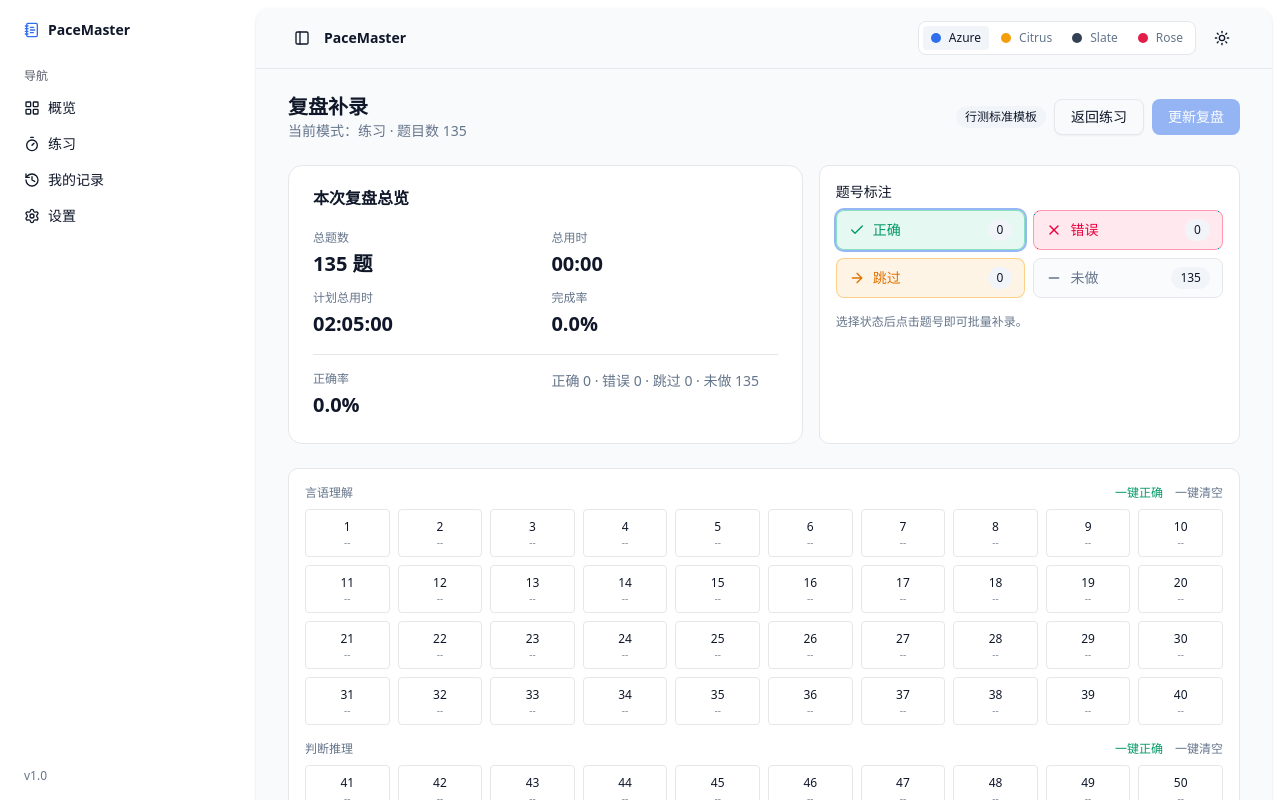
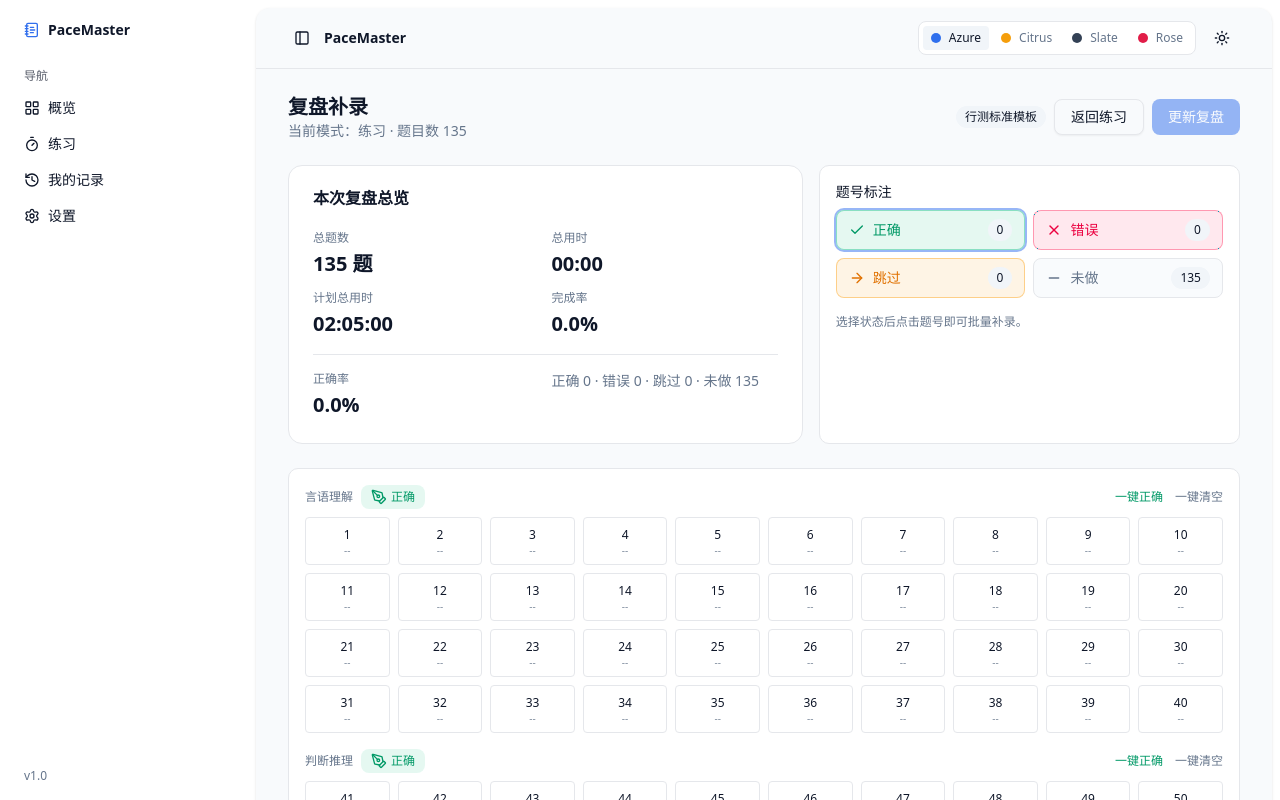
Before and after one commit to NH-99-FE/PaceMaster, a React (Vite) app: page /review/1 in a window 1280 px wide. Shown: the top 800 px of the page. Built offline with nearby package versions, Linux system fonts and the light colour scheme.

Commit message:
feat: 添加快速切换标记的功能

```diff
--- a/package.json
+++ b/package.json
@@ -17,6 +17,7 @@
     "@hookform/resolvers": "^5.2.2",
     "@radix-ui/react-alert-dialog": "^1.1.15",
     "@radix-ui/react-dialog": "^1.1.15",
+    "@radix-ui/react-popover": "^1.1.15",
     "@radix-ui/react-progress": "^1.1.8",
     "@radix-ui/react-select": "^2.2.6",
     "@radix-ui/react-separator": "^1.1.1",
--- /dev/null
+++ b/src/components/ui/popover.tsx
@@ -0,0 +1,87 @@
+import * as React from "react"
+import * as PopoverPrimitive from "@radix-ui/react-popover"
+
+import { cn } from "@/lib/utils"
+
+function Popover({
+  ...props
+}: React.ComponentProps<typeof PopoverPrimitive.Root>) {
+  return <PopoverPrimitive.Root data-slot="popover" {...props} />
+}
+
+function PopoverTrigger({
+  ...props
+}: React.ComponentProps<typeof PopoverPrimitive.Trigger>) {
+  return <PopoverPrimitive.Trigger data-slot="popover-trigger" {...props} />
+}
+
+function PopoverContent({
+  className,
+  align = "center",
+  sideOffset = 4,
+  ...props
+}: React.ComponentProps<typeof PopoverPrimitive.Content>) {
+  return (
+    <PopoverPrimitive.Portal>
+      <PopoverPrimitive.Content
+        data-slot="popover-content"
+        align={align}
+        sideOffset={sideOffset}
+        className={cn(
+          "bg-popover text-popover-foreground data-[state=open]:animate-in data-[state=closed]:animate-out data-[state=closed]:fade-out-0 data-[state=open]:fade-in-0 data-[state=closed]:zoom-out-95 data-[state=open]:zoom-in-95 data-[side=bottom]:slide-in-from-top-2 data-[side=left]:slide-in-from-right-2 data-[side=right]:slide-in-from-left-2 data-[side=top]:slide-in-from-bottom-2 z-50 w-72 origin-(--radix-popover-content-transform-origin) rounded-md border p-4 shadow-md outline-hidden",
+          className
+        )}
+        {...props}
+      />
+    </PopoverPrimitive.Portal>
+  )
+}
+
+function PopoverAnchor({
+  ...props
+}: React.ComponentProps<typeof PopoverPrimitive.Anchor>) {
+  return <PopoverPrimitive.Anchor data-slot="popover-anchor" {...props} />
+}
+
+function PopoverHeader({ className, ...props }: React.ComponentProps<"div">) {
+  return (
+    <div
+      data-slot="popover-header"
+      className={cn("flex flex-col gap-1 text-sm", className)}
+      {...props}
+    />
+  )
+}
+
+function PopoverTitle({ className, ...props }: React.ComponentProps<"h2">) {
+  return (
+    <div
+      data-slot="popover-title"
+      className={cn("font-medium", className)}
+      {...props}
+    />
+  )
+}
+
+function PopoverDescription({
+  className,
+  ...props
+}: React.ComponentProps<"p">) {
+  return (
+    <p
+      data-slot="popover-description"
+      className={cn("text-muted-foreground", className)}
+      {...props}
+    />
+  )
+}
+
+export {
+  Popover,
+  PopoverTrigger,
+  PopoverContent,
+  PopoverAnchor,
+  PopoverHeader,
+  PopoverTitle,
+  PopoverDescription,
+}
--- a/src/features/review/components/ReviewQuestionGrid.tsx
+++ b/src/features/review/components/ReviewQuestionGrid.tsx
@@ -3,6 +3,40 @@ import type { QuestionStatus } from '@/types';
 import type { ReviewQuestion } from '@/features/review/hooks/useReviewSession';
 import { formatDuration } from '@/utils/time';
 import { cn } from '@/lib/utils';
+import {
+  Popover,
+  PopoverContent,
+  PopoverTrigger,
+} from '@/components/ui/popover';
+import { Button } from '@/components/ui/button';
+import { Check, X, ArrowRight, Minus, PenTool } from 'lucide-react';
+
+const STATUS_CONFIG = {
+  correct: {
+    label: '正确',
+    icon: Check,
+    className: 'text-emerald-600',
+    bgClass: 'bg-emerald-500/10 hover:bg-emerald-500/20',
+  },
+  wrong: {
+    label: '错误',
+    icon: X,
+    className: 'text-rose-600',
+    bgClass: 'bg-rose-500/10 hover:bg-rose-500/20',
+  },
+  skip: {
+    label: '跳过',
+    icon: ArrowRight,
+    className: 'text-amber-600',
+    bgClass: 'bg-amber-500/10 hover:bg-amber-500/20',
+  },
+  unanswered: {
+    label: '未做',
+    icon: Minus,
+    className: 'text-muted-foreground',
+    bgClass: 'bg-muted hover:bg-muted/80',
+  },
+} as const;
 
 const getStatusClass = (status: QuestionStatus) => {
   switch (status) {
@@ -23,6 +57,8 @@ type ReviewQuestionGridProps = {
   questionTimes?: Record<number, number>;
   onApplyStatus: (questionNumber: number) => void;
   onMarkBatch?: (typeIndex: number, status: QuestionStatus) => void;
+  activeStatus?: QuestionStatus;
+  onActiveStatusChange?: (status: QuestionStatus) => void;
 };
 
 export const ReviewQuestionGrid = ({
@@ -31,6 +67,8 @@ export const ReviewQuestionGrid = ({
   questionTimes,
   onApplyStatus,
   onMarkBatch,
+  activeStatus,
+  onActiveStatusChange,
 }: ReviewQuestionGridProps) => {
   // 按题型分组
   const groupedQuestions = useMemo(() => {
@@ -77,8 +115,54 @@ export const ReviewQuestionGrid = ({
       {groupedQuestions.map((group, groupIndex) => (
         <div key={`group-${groupIndex}`} className="space-y-2">
           <div className="flex items-center justify-between text-xs">
-            <div className="text-muted-foreground font-medium">
+            <div className="flex items-center gap-2 text-muted-foreground font-medium">
               {group.label}
+              {activeStatus && onActiveStatusChange && (
+                <Popover>
+                  <PopoverTrigger asChild>
+                    <Button
+                      variant="ghost"
+                      size="sm"
+                      className={cn(
+                        "h-6 gap-1 px-2 text-xs font-normal",
+                        STATUS_CONFIG[activeStatus].className,
+                        STATUS_CONFIG[activeStatus].bgClass
+                      )}
+                    >
+                      <PenTool className="h-3 w-3" />
+                      <span>{STATUS_CONFIG[activeStatus].label}</span>
+                    </Button>
+                  </PopoverTrigger>
+                  <PopoverContent className="w-auto p-1" align="start">
+                    <div className="flex flex-col gap-1">
+                      {(Object.keys(STATUS_CONFIG) as QuestionStatus[]).map(
+                        (status) => {
+                          const config = STATUS_CONFIG[status];
+                          const Icon = config.icon;
+                          return (
+                            <button
+                              key={status}
+                              onClick={() => onActiveStatusChange(status)}
+                              className={cn(
+                                "flex w-full items-center gap-2 rounded px-2 py-1.5 text-xs transition-colors",
+                                activeStatus === status
+                                  ? "bg-accent text-accent-foreground"
+                                  : "hover:bg-muted text-muted-foreground hover:text-foreground"
+                              )}
+                            >
+                              <Icon className={cn("h-3.5 w-3.5", config.className)} />
+                              <span>{config.label}</span>
+                              {activeStatus === status && (
+                                <Check className="ml-auto h-3 w-3 opacity-50" />
+                              )}
+                            </button>
+                          );
+                        }
+                      )}
+                    </div>
+                  </PopoverContent>
+                </Popover>
+              )}
             </div>
             {onMarkBatch && (
               <div className="flex gap-3">
--- a/src/pages/RecordDetailPage.tsx
+++ b/src/pages/RecordDetailPage.tsx
@@ -281,6 +281,8 @@ const RecordDetailPage = () => {
           questionTimes={questionTimeMap}
           onApplyStatus={applyActiveStatus}
           onMarkBatch={markBatch}
+          activeStatus={activeStatus}
+          onActiveStatusChange={setActiveStatus}
         />
       </div>
     </div>
--- a/src/pages/ReviewPage.tsx
+++ b/src/pages/ReviewPage.tsx
@@ -124,6 +124,8 @@ const ReviewPage = () => {
           questionTimes={questionTimes}
           onApplyStatus={applyActiveStatus}
           onMarkBatch={markBatch}
+          activeStatus={activeStatus}
+          onActiveStatusChange={setActiveStatus}
         />
       </div>
     </div>
```
Also changed, not shown: 1 other file (tests, documents, lock files or other folders).
